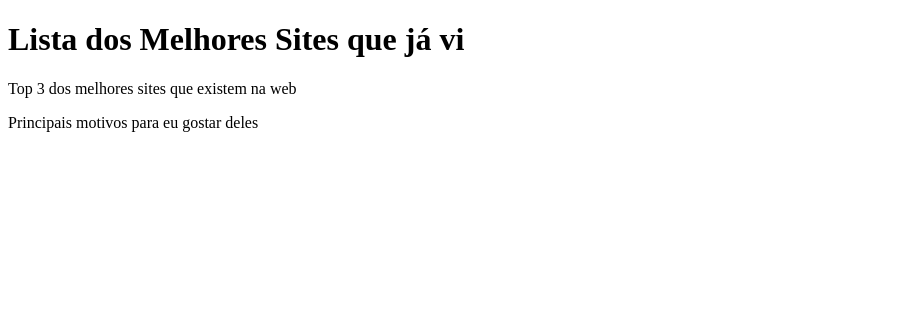
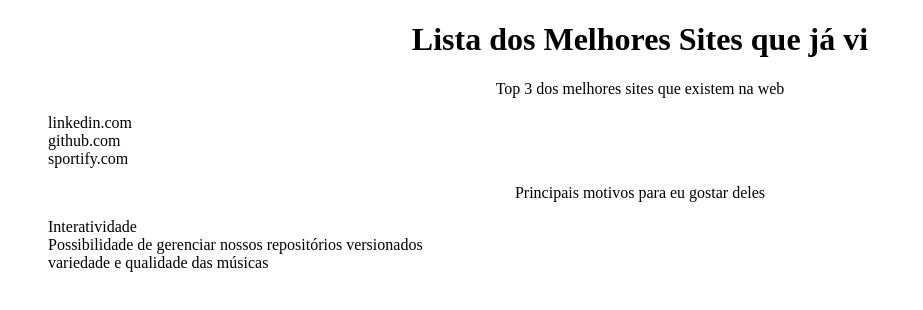
Before and after one commit to vinicius-virgilli/trybe-exercicios, a plain HTML site: page 1 - Fundamentos/2 - Introdução à HTML & CSS/Dia 03: HTML & CSS - Seletores e posicionamento/paraFixar3/index.html in a window 1280 px wide. Shown: the whole page, without its empty margins (0-923 px from the left). Drawn offline with Linux system fonts and the light colour scheme.

Commit message:
finalizando exercício para fixar 3 (depois de enrroscar com a mudança de fonte por horas rs

```diff
--- a/1 - Fundamentos/2 - Introdução à HTML & CSS/Dia 03: HTML & CSS - Seletores e posicionamento/paraFixar3/index.html
+++ b/1 - Fundamentos/2 - Introdução à HTML & CSS/Dia 03: HTML & CSS - Seletores e posicionamento/paraFixar3/index.html
@@ -3,11 +3,24 @@
   <head>
     <meta charset="UTF-8">
     <title>Agrupando Seletores</title>
+    <link rel="preconnect" href="https://fonts.googleapis.com">
+    <link rel="preconnect" href="https://fonts.gstatic.com" crossorigin>
+    <link href="https://fonts.googleapis.com/css2?family=Noto+Sans:ital,wght@0,300;0,400;1,300&family=Poppins:wght@200&display=swap" rel="stylesheet">
     <link rel="stylesheet" href="style.css">
   </head>
   <body>
     <h1>Lista dos Melhores Sites que já vi</h1>
     <p>Top 3 dos melhores sites que existem na web</p>
+    <ol>
+        <li>linkedin.com</li>
+        <li>github.com</li>
+        <li>sportify.com</li>
+    </ol>
     <p>Principais motivos para eu gostar deles</p>
+    <ul>
+      <li>Interatividade</li>
+      <li>Possibilidade de gerenciar nossos repositórios versionados</li>
+      <li>variedade e qualidade das músicas</li>
+    </ul>
   </body>
 </html>
--- a/1 - Fundamentos/2 - Introdução à HTML & CSS/Dia 03: HTML & CSS - Seletores e posicionamento/paraFixar3/style.css
+++ b/1 - Fundamentos/2 - Introdução à HTML & CSS/Dia 03: HTML & CSS - Seletores e posicionamento/paraFixar3/style.css
@@ -0,0 +1,16 @@
+
+h1, p {
+    text-align: center;
+}
+
+ol li:hover {
+    background-color: aquamarine;
+}
+
+ol li:active {
+    font-family: 'Poppins', sans-serif;
+}
+
+ol, ul {
+    list-style: none;
+}
```
